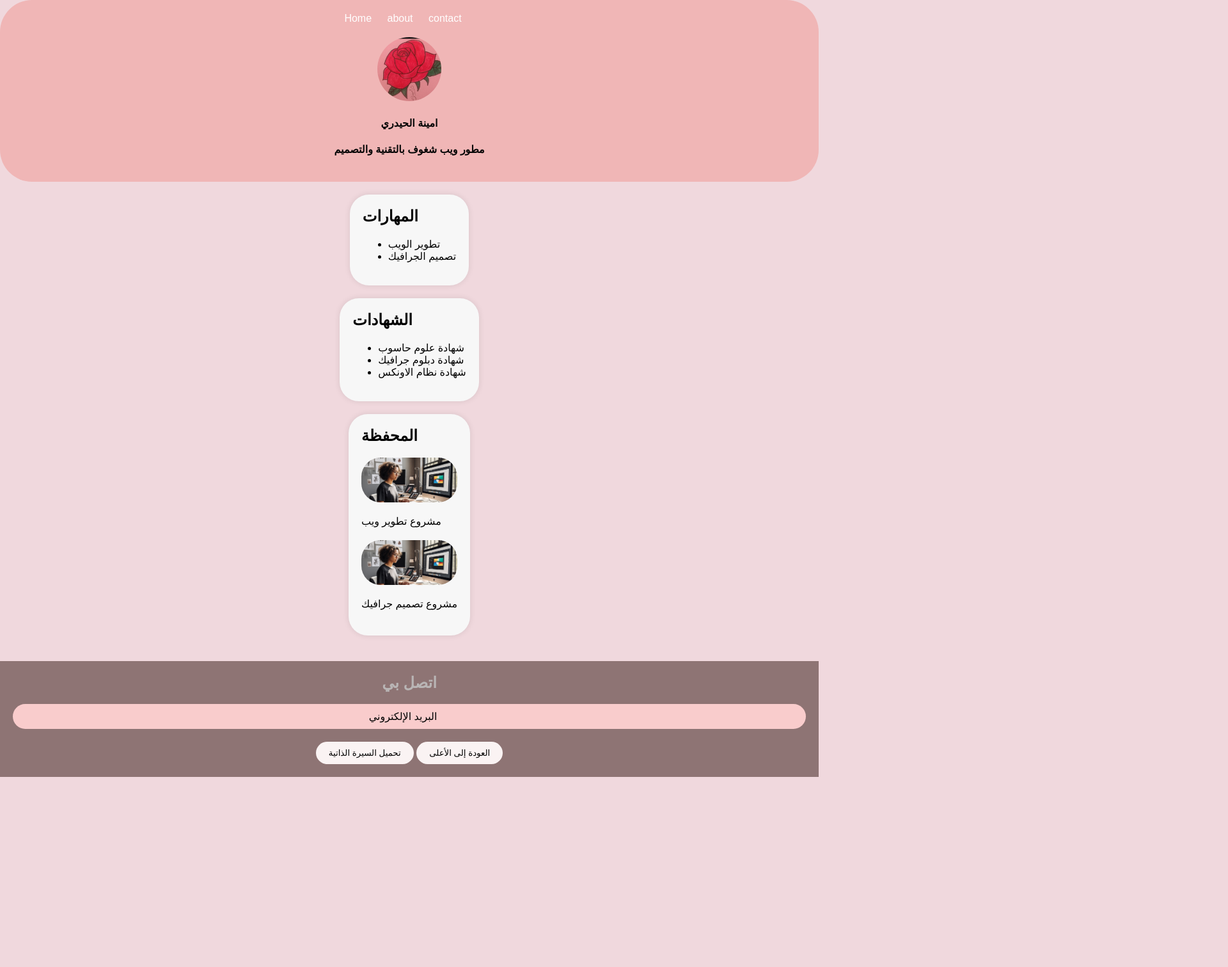
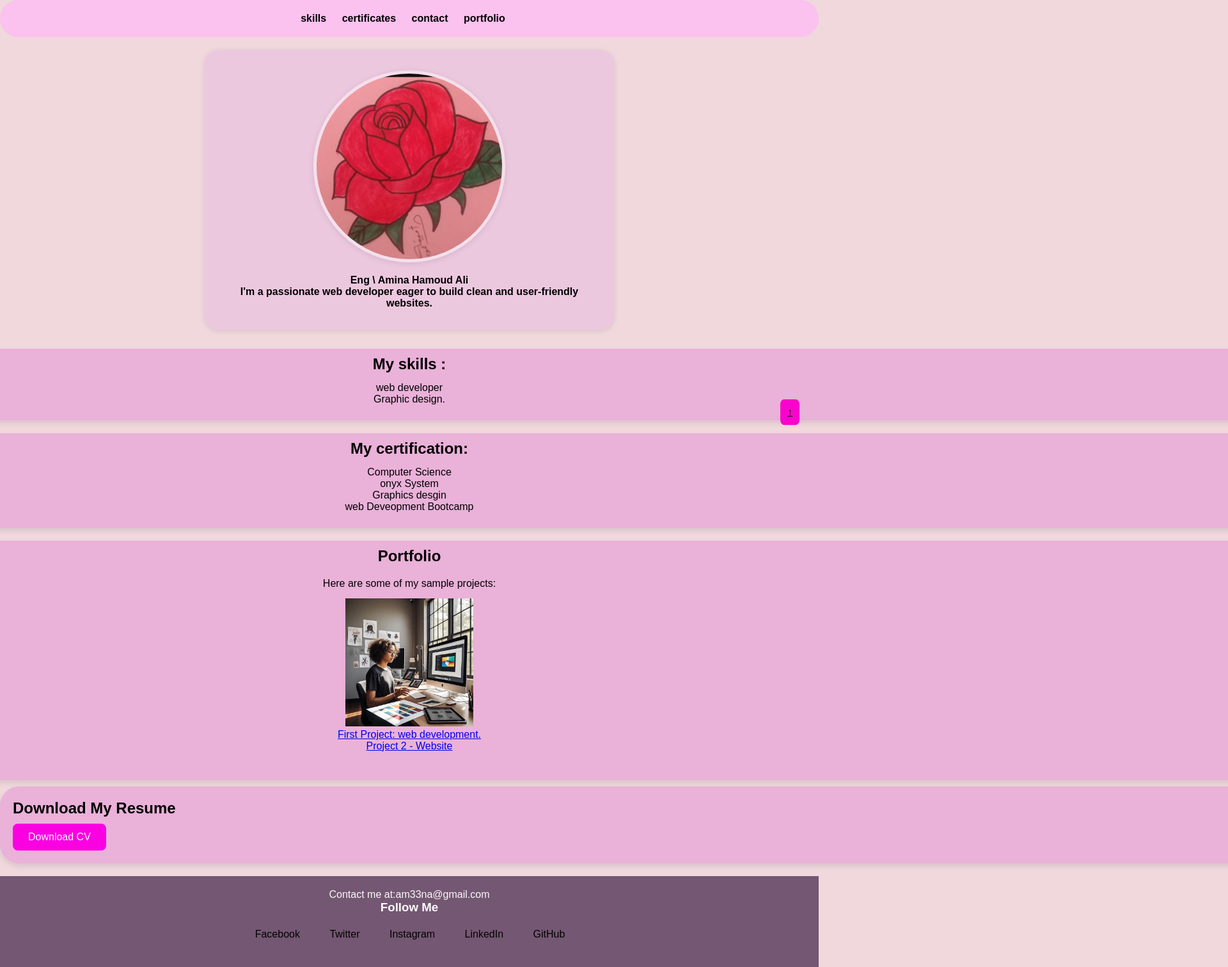
Before and after one commit to AminaHamoudAli/p-website, a plain HTML site: page index.html in a window 1280 px wide. Shown: the top 1511 px of the page at 64% size, 1920 px wide, since content can reach past the window. Before the commit the page ends 1214 px from the top, so only its background shows below. Drawn offline with Linux system fonts and the light colour scheme.

Commit message:
add website-page

```diff
--- a/index.html
+++ b/index.html
@@ -7,66 +7,85 @@
     <link rel="stylesheet" href="style.css">
 </head>
 <body>
-    <header>
+    <header >
+        <div class="header">
         <nav>
-            <ul>
-                <li><a href="
-                <li><a href="#skills">Home</a></li>
-                <li><a href="
-                <li><a href="#about">about </a></li>
-                <li><a href="
-                <li><a href="#contact">contact </a></li>
-            </ul>
+                <a href="#skills">skills</a>
+                <a href="#certificates">certificates </a>
+                <a href="#contact">contact</a>
+                <a href="#portfolio">portfolio</a>
         </nav>
-        <div class="profile">
-            <img src="صورة .jpg" alt="صورة شخصية">
-            <h4>   امينة الحيدري<h4>
-            <p>مطور ويب شغوف بالتقنية والتصميم</p>
         </div>
      </header>
     <main>
-        <section id="skills">
-            <h2>المهارات</h2>
+
+                <section class="bio">
+       <div class="profile">
+            <img src="صورة .jpg" alt="صورة شخصية">
+            <h4> Eng \ Amina Hamoud Ali<h4>
+            <p> I'm a passionate web developer eager to build clean and user-friendly websites.   </p>
+        </div>
+        </section>
+
+        <section id="skills" class="skills">
+            <h2>My skills :</h2>
             <ul>
-                <li>تطوير الويب</li>
-                <li>تصميم الجرافيك</li>
+                <li> web developer</li>
+                <li> Graphic design.</li>
             </ul>
         </section>
-          <section id="certificates">
-            <h2>الشهادات</h2>
+
+          <section id="certificates" class="certification">
+            <h2>My certification:</h2>
                     <ul>
-                    <li>شهادة علوم حاسوب</li>
-                    <li>شهادة دبلوم جرافيك</li>
-                    <li>شهادة نظام الاونكس</li>
+                    <li> Computer Science </li>
+                    <li>onyx System</li>
+                    <li>Graphics desgin </li>
+                    <li>web Deveopment Bootcamp  </li>
                     </ul>
                 </div>
          </section>
 
-        <section id="portfolio">
-            <h2>المحفظة</h2>
-            <div class="portfolio-item">
-                <img src="صورة 2.jpg" alt="مشروع 1">
-                <p>مشروع تطوير ويب</p>
+      <section id="portfolio" class="section">
+      <div class="main-heading">
+        <h2>Portfolio</h2>
             </div>
-            <div class="portfolio-item">
-                <img src="صورة 2.jpg" alt="مشروع 2">
-                <p>مشروع تصميم جرافيك</p>
+            <div class="containar1">
+      <p>Here are some of my sample projects:</p>
+      <ul>
+        <div class="project">
+        <img src="صورة 2.jpg" alt="مشروع 1" width="400vh">
+
+      <li><a href="#"> First Project: web development. </a></li>
+        </div>
+
+          <div class="project">
+        <!-- <img src="صورة 2.jpg" alt="مشروع 1" height="400vh"> -->
+        <li><a href="#">Project 2 - Website</a></li>
+        </div>
+      </ul>
       </div>
     </section>
+
+
+<a href="#top" class="scroll-top-btn">&#8593</a>
+
     </main>
-    <footer id="contact">
-        <h2>اتصل بي</h2>
-        <ul class="link2">
-            <li><a href="mailto:example@example.com">البريد الإلكتروني</a></li>
-        </ul>
-        <div >
-               <a href="resume.pdf" download="السيرة الذاتية.pdf">
-            <button class="scroll">تحميل السيرة الذاتية</button>
-        </a>
-        <button class="scroll">العودة إلى الأعلى</button>
-    </main>
+   <section id="resume">
+  <h2>Download My Resume</h2>
+  <a href="bbbb.file" class="btn-download" target="_blank" download>Download CV</a>
+</section>
+
+    <footer id="contact" class="contact">
+            <p>Contact me at:am33na@gmail.com</p>
+          <div class="social-media">
+            <h3>Follow Me</h3>
+            <a href="https://facebook.com" target="_blank"><i class="fab fa-facebook-f"></i>Facebook</a>
+            <a href="https://twitter.com" target="_blank"><i class="fab fa-twitter"></i>Twitter</a>
+            <a href="https://instagram.com" target="_blank"><i class="fab fa-instagram"></i>Instagram</a>
+            <a href="https://linkedin.com" target="_blank"><i class="fab fa-linkedin-in"></i>LinkedIn</a>
+            <a href="https://GitHub.com" target="_blank"><i class="fab fa-GitHub-in"></i>GitHub</a>
         </div>
-    </main>
 
     </footer>
 </body>
--- a/style.css
+++ b/style.css
@@ -1,130 +1,200 @@
+*{
+    box-sizing: border-box;
+    margin: 0;
+    padding: 0;
+}
+
+
 body {
     font-family: Arial, sans-serif;
-    margin: 0;
+    background-color: rgb(240, 216, 221);
+    border-radius: 20px;
+}
+/* :root{
+    --main-color :#5a0c6195;
+--transparent-color:rgba(137, 27, 180, 0.7);
+--section-padding:100px;}
+*{-webkit-box-sizing: border-box;
+    -moz-box-sizing: border-box;
+    box-sizing: border-box;
     padding: 0;
-    background-color: rgb(240, 216, 221);
-    border-radius: 50px;
-}
+    margin: 0; */
 
 header {
-    background-color: #f0b6b6;
-    color: #050505;
+    /* display: flex; */
+    justify-content: space-around;
+    align-items: center;
+    background-color: #fbc1ef;
+    color: #000000;
     padding: 20px;
+    margin: 0px;
     text-align: center;
     border-radius: 50px;
 
 }
-
-header nav ul {
+header nav {
+    display: flex;
     list-style: none;
     margin: 0;
-    padding: 0;
+    padding: 0px;
+  display: inline-block;
+    margin-right: 20px;
 }
 
-header nav ul li :hover{
-     background-color: rgb(17, 16, 16);
-}
-header nav ul li {
-    display: inline-block;
-    margin-right: 20px;
-    list-style: none;
+header nav :hover{
+     background-color: rgb(240, 26, 218);
 }
 
 header nav a {
-    color: #fff;
+    color: #000000;
+    margin: auto;
+    z-index: 2;
     text-decoration: none;
+    font-weight: bold;
+    padding: 10px;
+    border-radius: 5px;
+}
+.bio{
+    position: relative;
+    width: 50%;
+    height: 50%;
+    margin: 20px auto;
+    overflow: hidden;
+    background: #e3a8e454;
+    border-radius: 22px;
+    box-shadow: 0 2px 10px rgba(0, 0, 0, 0.1);
+     text-align: center;
+    padding: 2rem;
+    }
+
+/* .profile {
+    margin-top: 20px;
+
+} */
+
+.profile img {
+    border-radius: 50%;
+    object-fit: cover;
+     box-shadow: 0 2px 10px rgba(0, 0, 0, 0.1);
+    width: 300px;
+    height: 300px;
+    border: 5px solid #fffdfd6e;
+     margin-bottom: 15px;
+     /* transition: transform 0.8s ease; */
+}
+.profile img:hover{
+    transform: scale(1.1);
+     rotate: (3);
+
 }
 
-.profile {
-    margin-top: 20px;
-}
-
-.profile img {
-    width: 100px;
-    height: 100px;
-    border-radius: 50%;
-}
 
 main {
     display: flex;
     flex-direction: column;
     align-items: center;
-    padding: 20px;
+    justify-content: center;
+    /* text-align: center; */
+    /* padding: 20px; */
+
 }
 
 section {
-    background-color: #f7f7f7;
+    width:3000px ;
+    background-color: #eab1d9;
     padding: 20px;
+    margin: auto;
     margin-bottom: 20px;
-    box-shadow: 0 0 10px rgba(0, 0, 0, 0.1);
+    box-shadow: 0 4px 10px rgba(0, 0, 0, 0.1);
     border-radius: 30px;
-    /* list-style-type: none; */
+    /* text-align:right; */
+    align-content: center;
+
 
 }
 
-h2 {
-    margin-top: 0;
+section img{
+width:200px ;
+height: 200px;
+
+
+
 }
+.certification , .skills ,.section ,.containar1{
+    margin: 10px;
+    padding: 10px;
+    text-align: center;
 
-.portfolio-item {
-    margin-bottom: 20px;
 }
+section ul{
+    list-style: none;
+    margin: 3px;
+    padding: 11px;
+    align-content: center;
 
-.portfolio-item img {
-    width: 100%;
-    height: 70px;
-    object-fit: cover;
-    border-radius: 10px;
-    border-radius: 30px;
-    display: inline-block;
+
+
 }
+.resume{
+    height: auto;
+    width: 0px;
 
+}
+.btn-download {
+  display: inline-block;
+  padding: 12px 24px;
+  background-color: #fa01e1;
+  color: #fff;
+  border-radius: 8px;
+  text-decoration: none;
+  margin-top: 10px;
+}
+.btn-download :hover{
+    color: #fabfed;
+    transform: scale(1.1);
+}
 footer {
-    background-color: #8e7474;
-    color: #b9b5b5;
+    background-color: #745772;
+    color: #fafafa;
     padding: 20px;
     text-align: center;
     clear: both;
-}
 
-footer ul {
-    list-style: none;
-    margin: 0;
-    padding: 0;
-}
-.link2{
- background-color: rgb(249, 204, 204);
-    color: #000000;
-    padding: 10px 20px;
-    /* margin-top: 10px; */
-    border: none;
-    border-radius: 50px;
-    cursor: pointer;
 
 }
-.scroll{
- background-color: rgb(250, 243, 243);
-    color: #000000;
-    padding: 10px 20px;
-    margin-top: 20px;
-    border: none;
-    border-radius: 50px;
-    cursor: pointer;
-
-}
-.link2:hover {
-    background-color: rgb(242, 176, 240);
-}
-.scroll:hover {
-    background-color: rgb(243, 171, 221);
-}
-
-footer li {
-    display: inline-block;
-    margin-right: 20px;
+.social-media a:hover{
+  /* color: #9a3abd; */
+    transform: scale(1.1);
+      background-color: rgb(242, 191, 222);
 }
 
 footer a {
     color: #020202;
     text-decoration: none;
+     list-style: none;
+    margin: 22px;
+    padding: 0px;
+  display: inline-block;
+    margin-right: 20px;
 }
+
+footer a :hover{
+        color: #fabfed;
+    transform: scale(1.1);
+}
+.scroll-top-btn{
+  position: fixed;
+  right: 30px;
+  z-index: 99;
+     background-color: #f904cc;
+    color: rgb(0, 0, 0);
+  padding: 11px;
+  border: none;
+  border-radius: 20%;
+  cursor: pointer;
+}
+.scroll-top-btn :hover {
+        color: #dcc7e4;
+    transform: scale(1.1);
+
+}
```
Lines whose indentation alone changed are shown as unchanged.
